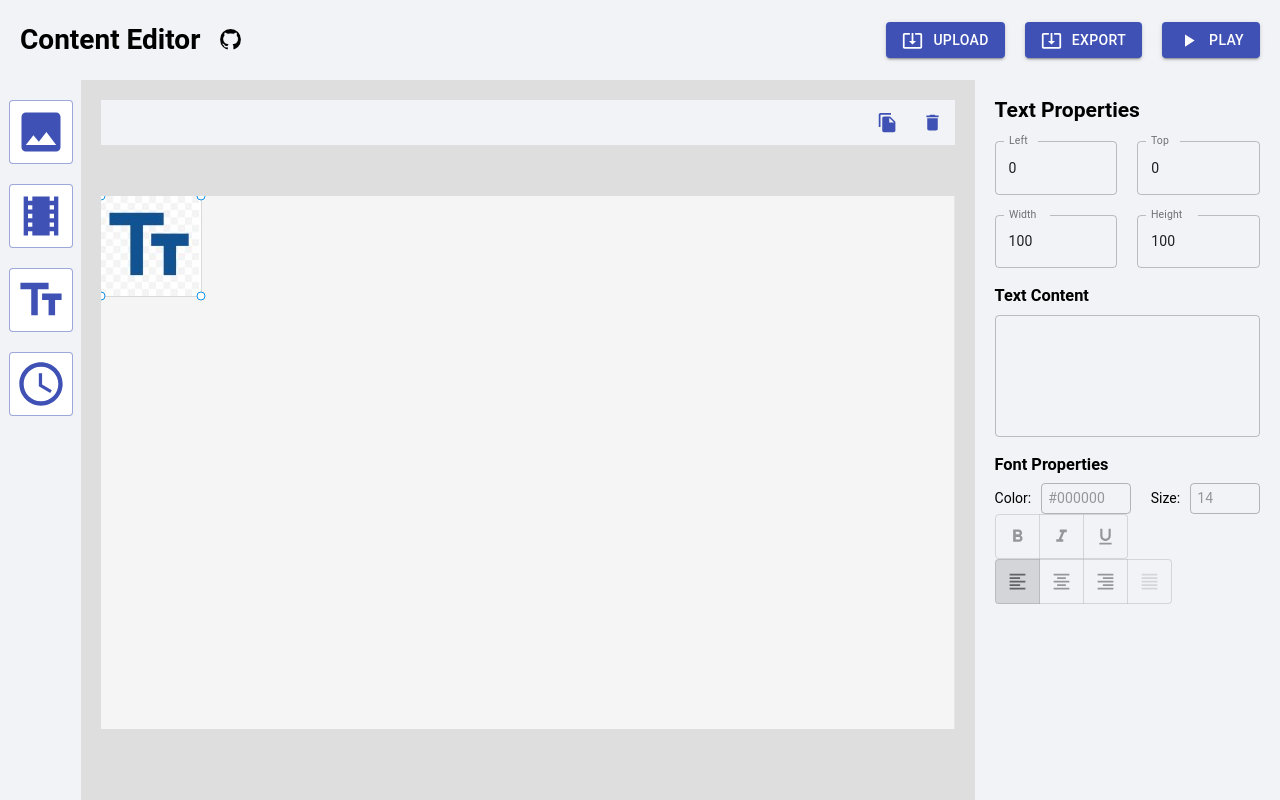
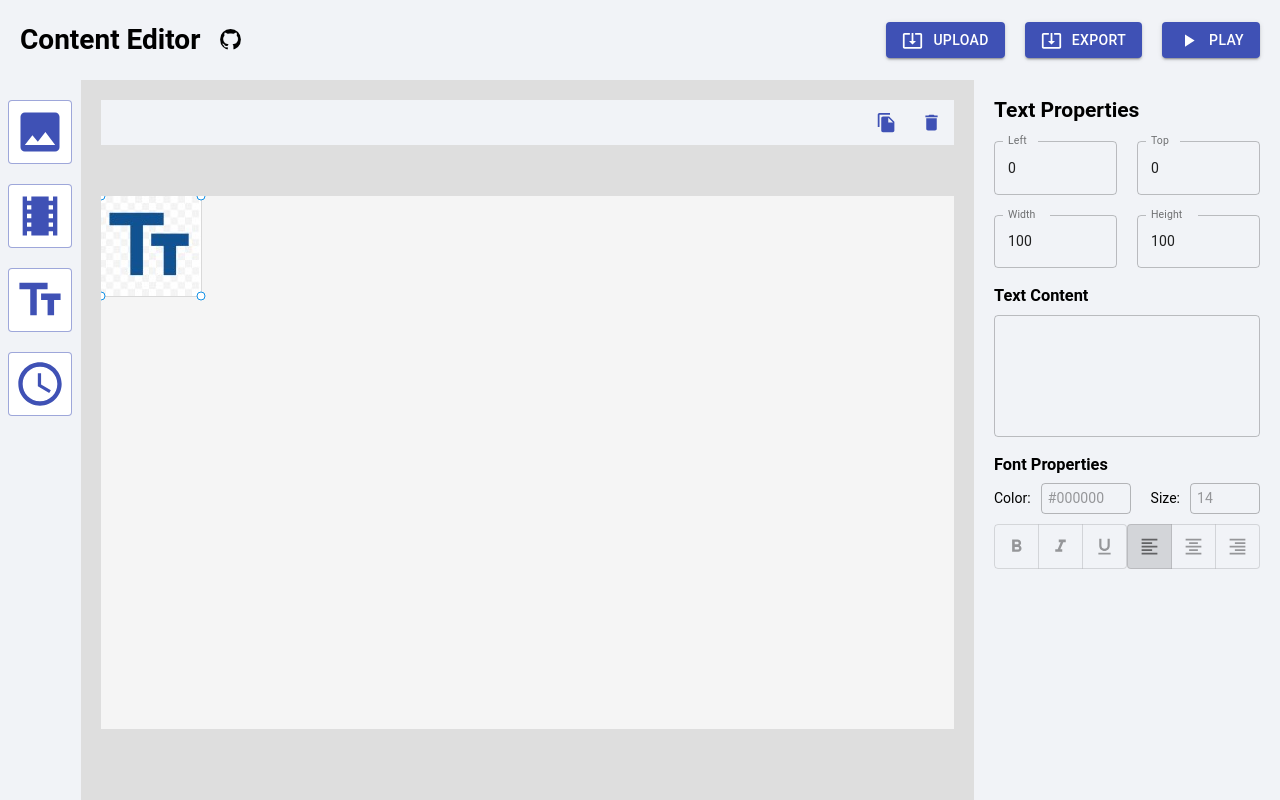
Before and after one commit to MuJungHo/web-signage, a React app: page / in a window 1280 px wide. Both pictures are taken after a click on the button 40 px from the left and 300 px from the top of the page. Built offline with nearby package versions, Linux system fonts and the light colour scheme.

Commit message:
[新增] 文字對齊方式

```diff
--- a/src/components/layers/Text.js
+++ b/src/components/layers/Text.js
@@ -24,6 +24,7 @@ export default ({ layer, editing, setEditing, finish }) => {
           fontWeight: layer.data.fontWeight,
           fontStyle: layer.data.fontStyle,
           textDecoration: layer.data.textDecoration,
+          textAlign: layer.data.textAlign
         }}
         onDoubleClick={() => setEditing(true)}
       >
--- a/src/components/player/Text.js
+++ b/src/components/player/Text.js
@@ -14,6 +14,7 @@ export default ({ layer }) => {
         fontWeight: layer.data.fontWeight,
         fontStyle: layer.data.fontStyle,
         textDecoration: layer.data.textDecoration,
+        textAlign: layer.data.textAlign
       }}
     >
       {layer.data.value}
--- a/src/components/properties/FontStyle.js
+++ b/src/components/properties/FontStyle.js
@@ -26,7 +26,7 @@ export default ({ layers, setLayers, activeLayer }) => {
             ...layer.data,
             textDecoration: newFormats.includes('underlined') ? 'underline' : 'none',
             fontStyle: newFormats.includes('italic') ? 'italic' : 'normal',
-            fontWeight: newFormats.includes('bold') ? 'bold' : 'normal'
+            fontWeight: newFormats.includes('bold') ? 'bold' : 'normal',
           }
         }
         : { ...layer }
--- a/src/components/properties/Text.js
+++ b/src/components/properties/Text.js
@@ -46,12 +46,18 @@ export default ({ layers, setLayers, activeLayer }) => {
           onChange={e => handleUpdateLayer('fontSize', e.target.value)}
         />
       </div>
-      <FontStyle
-        layers={layers}
-        setLayers={setLayers}
-        activeLayer={activeLayer}
-      />
-      <TextAlign />
+      <div style={{ display: 'flex', justifyContent: 'space-between', marginTop: 10 }}>
+        <FontStyle
+          layers={layers}
+          setLayers={setLayers}
+          activeLayer={activeLayer}
+        />
+        <TextAlign
+          layers={layers}
+          setLayers={setLayers}
+          activeLayer={activeLayer}
+        />
+      </div>
     </div>
   )
 }
--- a/src/components/properties/TextAlign.js
+++ b/src/components/properties/TextAlign.js
@@ -6,11 +6,24 @@ import FormatAlignJustifyIcon from '@material-ui/icons/FormatAlignJustify';
 import ToggleButton from '@material-ui/lab/ToggleButton';
 import ToggleButtonGroup from '@material-ui/lab/ToggleButtonGroup';
 
-export default function ToggleButtons() {
-  const [alignment, setAlignment] = React.useState('left');
+export default ({ layers, setLayers, activeLayer }) => {
+
+  const [alignment, setAlignment] = React.useState(activeLayer.data.textAlign || 'left');
 
   const handleAlignment = (event, newAlignment) => {
     setAlignment(newAlignment);
+    const updatedLayers = layers.map(layer => {
+      return layer.id === activeLayer.id
+        ? {
+          ...layer,
+          data: {
+            ...layer.data,
+            textAlign: newAlignment
+          }
+        }
+        : { ...layer }
+    })
+    setLayers([...updatedLayers])
   };
 
   return (
@@ -29,9 +42,6 @@ export default function ToggleButtons() {
       <ToggleButton value="right" aria-label="right aligned">
         <FormatAlignRightIcon />
       </ToggleButton>
-      <ToggleButton value="justify" aria-label="justified" disabled>
-        <FormatAlignJustifyIcon />
-      </ToggleButton>
     </ToggleButtonGroup>
   );
 }
```
